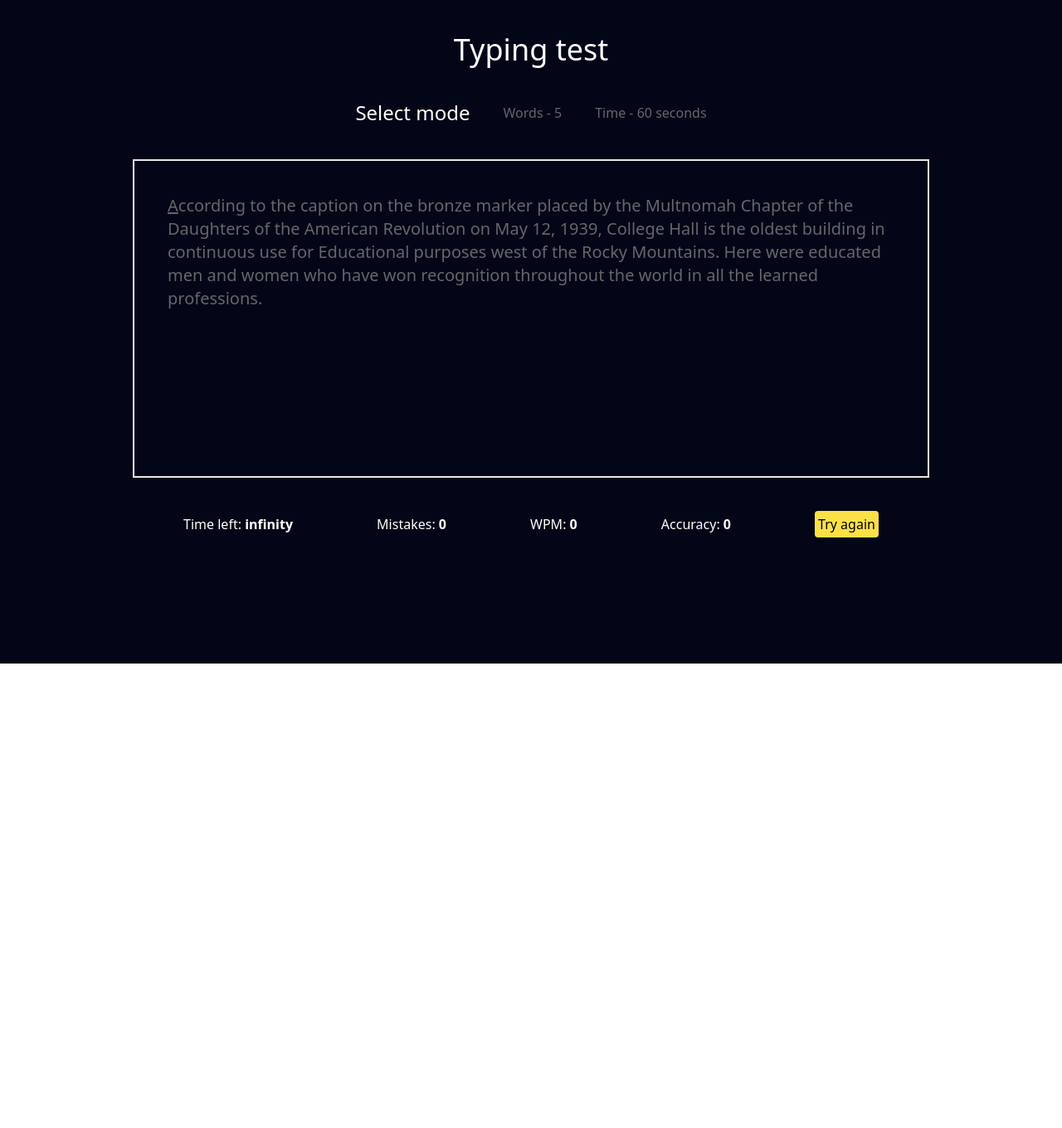
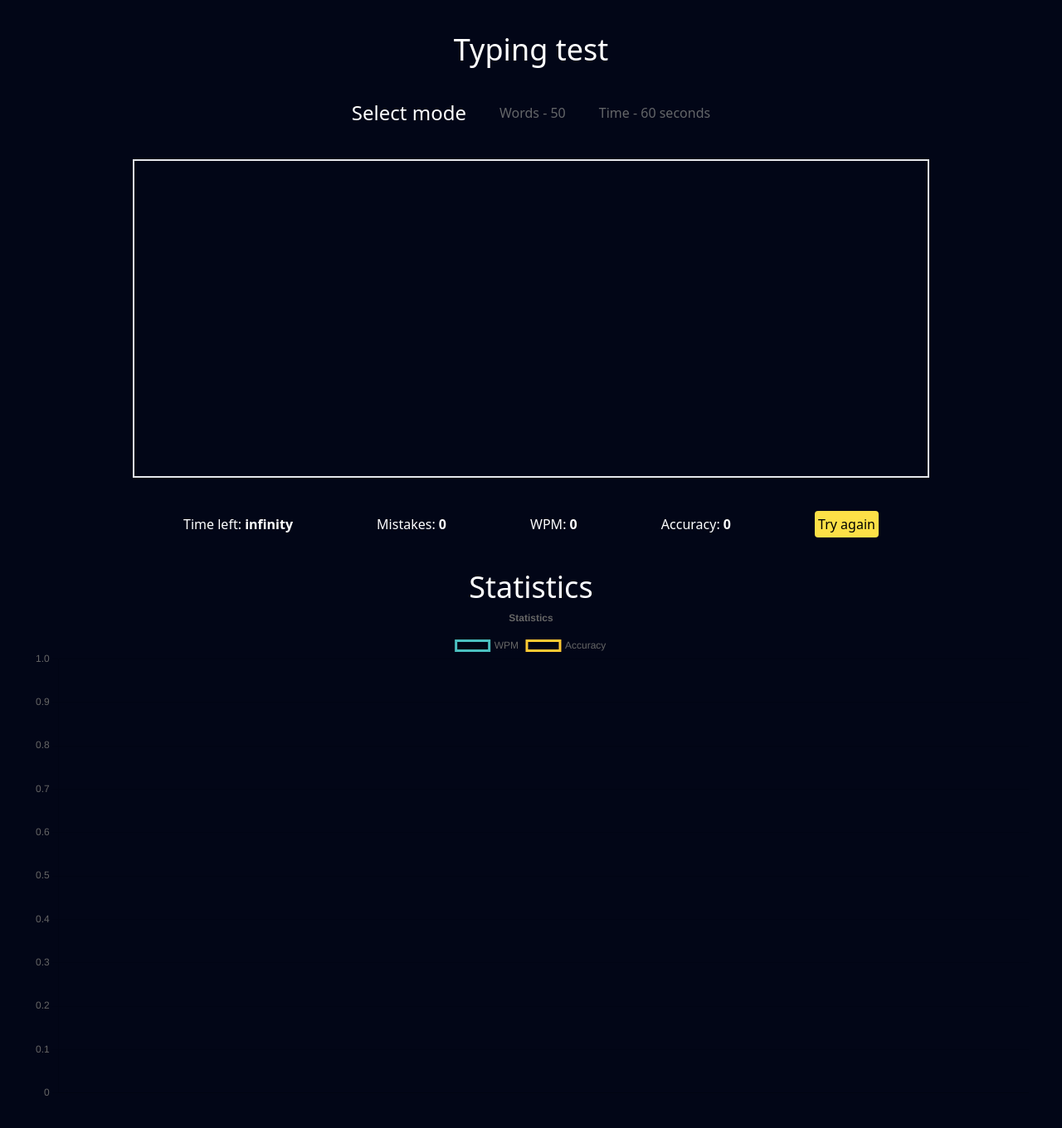
Before and after one commit to sogalabhi/typing-test, a React (Vite) app: page / in a window 1280 px wide. Shown: the top 1360 px of the page at 83% size. Before the commit the page ends 800 px from the top, so only its background shows below. Built offline with nearby package versions, Linux system fonts and the light colour scheme.

Commit message:
add: stats graphs and random words to the paragraphs

```diff
--- a/package.json
+++ b/package.json
@@ -10,7 +10,9 @@
     "preview": "vite preview"
   },
   "dependencies": {
+    "chart.js": "^4.4.4",
     "react": "^18.3.1",
+    "react-chartjs-2": "^5.2.0",
     "react-dom": "^18.3.1"
   },
   "devDependencies": {
--- a/src/App.jsx
+++ b/src/App.jsx
@@ -1,16 +1,17 @@
 import { useState } from 'react'
-import reactLogo from './assets/react.svg'
-import viteLogo from '/vite.svg'
 import './App.css'
 import TypingTest from './components/TypingTest'
+import Stats from './components/Stats'
 
 function App() {
-  const [count, setCount] = useState(0)
+  const [stats, setStats] = useState([])
+  const [showstats, setShowStats] = useState(false);
 
   return (
     <div className='bg-slate-950 text-white h-[100vh]'>
       <h1 className="text-4xl text-center py-10">Typing test</h1>
-      <TypingTest/>
+      <TypingTest stats={stats} setStats={setStats} showstats={showstats} setShowStats={setShowStats} />
+      <Stats stats={stats} showstats={showstats} />
     </div>
   )
 }
--- /dev/null
+++ b/src/components/Stats.jsx
@@ -0,0 +1,68 @@
+// Stats.js
+import React, { useEffect, useState } from 'react';
+import { Line } from 'react-chartjs-2';
+import { Chart as ChartJS, CategoryScale, LinearScale, PointElement, LineElement, Title, Tooltip, Legend } from 'chart.js';
+
+// Register Chart.js components
+ChartJS.register(CategoryScale, LinearScale, PointElement, LineElement, Title, Tooltip, Legend);
+
+const Stats = ({ stats, setStats, showstats }) => {
+    const labels = []
+    const wpms = []
+    const acc = []
+    console.log(stats[0])
+    stats.map((item, index) => (
+        labels.push(item.time)
+    ))
+    stats.map((item, index) => (
+        wpms.push(item.wpm)
+    ))
+    stats.map((item, index) => (
+        acc.push(item.accuracy)
+    ))
+    console.log(labels)
+    const data = {
+        labels: labels,
+        datasets: [
+            {
+                label: 'WPM',
+                data: wpms,
+                borderColor: 'rgba(75, 192, 192, 1)',
+                fill: true,
+                cubicInterpolationMode: 'monotone',
+                tension: 0.4
+            },
+            {
+                label: 'Accuracy',
+                data: acc,
+                borderColor: 'rgba(255, 201, 51, 1)',
+                fill: true,
+                cubicInterpolationMode: 'monotone',
+                tension: 0.4
+            },
+        ],
+    };
+
+    // Chart configuration options
+    const options = {
+        responsive: true,
+        plugins: {
+            legend: {
+                position: 'top',
+            },
+            title: {
+                display: true,
+                text: 'Statistics',
+            },
+        },
+    };
+
+    return (
+        <div className='bg-slate-950 flex justify-center flex-col items-center p-10'>
+            {showstats && <h1 className='text-4xl text-center'>Statistics</h1>}
+            {showstats && <Line data={data} options={options} />}
+        </div>
+    );
+};
+
+export default Stats;
--- a/src/components/TypingTest.jsx
+++ b/src/components/TypingTest.jsx
@@ -1,8 +1,10 @@
 import React, { useEffect, useRef, useState } from 'react'
 
-const TypingTest = () => {
-    const [paragraph, setParagraph] = useState(`According to the caption on the bronze marker placed by the Multnomah Chapter of the Daughters of the American Revolution on May 12, 1939, College Hall is the oldest building in continuous use for Educational purposes west of the Rocky Mountains. Here were educated men and women who have won recognition throughout the world in all the learned professions.`);
-    const maxTime = 60
+const TypingTest = ({ setStats, setShowStats }) => {
+    const para = 'the sky was bright blue and the sun was shining as the children ran through the field of green grass they laughed and played with joy feeling the warm breeze against their faces the day was perfect for an adventure they climbed trees explored the woods and discovered a hidden stream flowing gently through the forest they built a small fort using sticks and leaves imagining it was their secret hideaway as the sun began to set they gathered their things and headed home tired but happy from the day filled with fun and memories to cherish forever'
+    const [paragraph, setParagraph] = useState(``);
+    const maxTime = 10
+    const maxWords = 5
     const [timeLeft, settimeLeft] = useState(maxTime)
     const [timetaken, settimetaken] = useState(0)
     const [Mistakes, setMistakes] = useState(0)
@@ -15,13 +17,16 @@ const TypingTest = () => {
     const [correctwrong, setCorrectwrong] = useState([])
     const [isBackPressed, setisBackPressed] = useState(false)
     const [mode, setMode] = useState(null)
+    const [tempStats, settempStats] = useState([])
     useEffect(() => {
         inputRef.current.focus()
-        setCorrectwrong(Array(charRefs.current.length).fill('text-[#646669]'))
+        setCorrectwrong(Array(para.length).fill('text-[#646669]'))
     }, [mode])
+
     useEffect(() => {
         let interval;
         if (isTyping && timeLeft > 0 && charIndex < paragraph.length) {
+
             if (mode === "time") {
                 interval = setInterval(() => {
                     settimeLeft(timeLeft - 1);
@@ -34,12 +39,14 @@ const TypingTest = () => {
 
                     let acc = Math.round((correctChars / charIndex) * 100);
                     setaccuracy(acc)
+
+                    settempStats(prev => [...prev, { 'time': (maxTime - timeLeft + 1), 'wpm': wpm, 'accuracy': acc }])
+
                 }, 1000);
             }
             else if (mode === "words") {
                 interval = setInterval(() => {
                     settimetaken(timetaken + 1);
-                    console.log(timetaken)
                     if (charIndex < paragraph.length) {
                         let correctChars = charIndex - Mistakes;
 
@@ -49,25 +56,47 @@ const TypingTest = () => {
 
                         let acc = Math.round((correctChars / charIndex) * 100);
                         setaccuracy(acc)
+
+                        settempStats(prev => [...prev, { 'time': (timetaken), 'wpm': wpm, 'accuracy': acc }])
+
                     }
                 }, 1000);
             }
         }
-        else if (timeLeft === 0) {
+        else if (timeLeft === 0 || charIndex == paragraph.length) {
             clearInterval(interval)
             setisTyping(false)
+            setStats(tempStats)
+            setShowStats(true)
         }
-        if (mode === "words") {
-            setParagraph(paragraph.split(" ").slice(0, 5).join(" "));
-        }
-        else if (mode === "time") {
-            setParagraph(`According to the caption on the bronze marker placed by the Multnomah Chapter of the Daughters of the American Revolution on May 12, 1939, College Hall is the oldest building in continuous use for Educational purposes west of the Rocky Mountains. Here were educated men and women who have won recognition throughout the world in all the learned professions.`)
-        }
+
         return () => {
             clearInterval(interval)
         }
     }, [isTyping, timeLeft, timetaken, mode])
 
+    //change paragraph
+    useEffect(() => {
+        if (mode === "words") {
+            setParagraph(pickRandomWords(para, maxWords))
+        }
+        else if (mode === "time") {
+            setParagraph(para)
+        }
+    }, [mode])
+
+    const pickRandomWords = (paragraph, count) => {
+        // Split the paragraph by spaces
+        let words = paragraph.split(' ').filter(word => word.trim() !== '');
+        // Shuffle the array of words
+        for (let i = words.length - 1; i > 0; i--) {
+            const j = Math.floor(Math.random() * (i + 1));
+            [words[i], words[j]] = [words[j], words[i]];
+        }
+
+        // Return the first 'numWords' words
+        return words.slice(0, count).join(' ');
+    }
     const onKeyDown = (e) => {
         let currentChar = charRefs.current[charIndex]
         let typedChar = e.target.value.slice(-1)
@@ -83,7 +112,6 @@ const TypingTest = () => {
     }
     const handleOnChange = (e) => {
         const characters = charRefs.current
-        console.log(characters.length)
         let currentChar = charRefs.current[charIndex]
         let typedChar = e.target.value.slice(-1)
         if (!isBackPressed) {
@@ -114,12 +142,15 @@ const TypingTest = () => {
         setaccuracy(100)
         setCorrectwrong(Array(charRefs.current.length).fill('text-[#646669]'))
         document.getElementById('paragraph').value = ""
+        setStats([])
+        settempStats([])
+        setShowStats(false)
     }
     return (
         <div>
             <div className="flex gap-10 items-center justify-center">
-                <p className="text-2xl">Select mode</p>
-                <p className={`${mode === "words" ? "text-white" : 'text-[#646669]'}  cursor-pointer`} onClick={() => { setMode("words"); resetBtn() }}>Words - 5</p>
+                <p className="text-2xl">Select mode {mode}</p>
+                <p className={`${mode === "words" ? "text-white" : 'text-[#646669]'}  cursor-pointer`} onClick={() => { setMode("words"); resetBtn() }}>Words - 50</p>
                 <p className={`${mode === "time" ? "text-white" : 'text-[#646669]'} cursor-pointer`} onClick={() => { setMode("time"); resetBtn() }}>Time - 60 seconds</p>
             </div>
             <div className="h-96 border-2 mx-40 my-10 p-10 text-xl relative">
```
Also changed, not shown: 1 other file (tests, documents, lock files or other folders).
